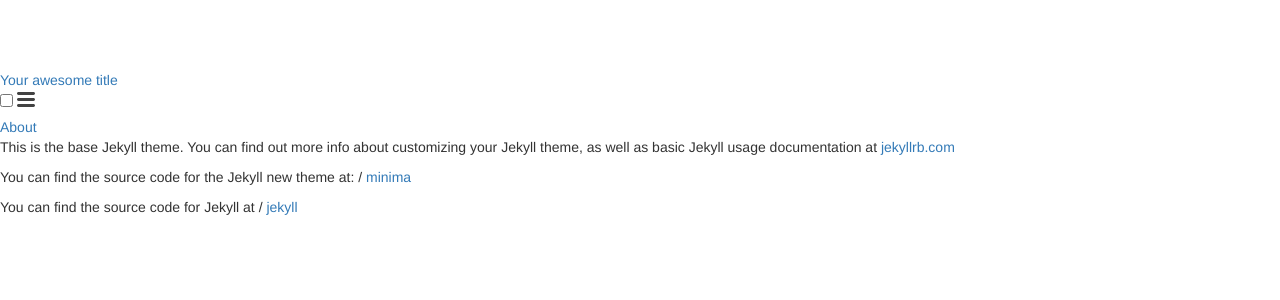
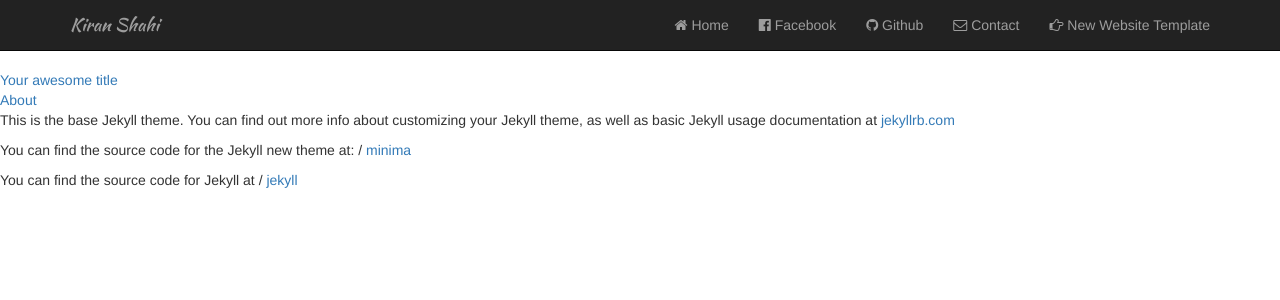
Before and after one commit to kiranshahi/kiranshahi.github.io, a Jekyll site: the page built from about.md, in a window 1280 px wide. Shown: the top 300 px of the page. Built offline with Jekyll 4.4.1, drawn with Linux system fonts in a browser that asks for light colours.

Commit message:
Nav links added.

```diff
--- a/_includes/head.html
+++ b/_includes/head.html
@@ -2,12 +2,14 @@
   <meta charset="utf-8">
   <meta http-equiv="X-UA-Compatible" content="IE=edge">
   <meta name="viewport" content="width=device-width, initial-scale=1">
-
+  <meta name="viewport" content="width=device-width, initial-scale=1, maximum-scale=1, user-scalable=no">
   <title>{% if page.title %}{{ page.title | escape }}{% else %}{{ site.title | escape }}{% endif %}</title>
   <meta name="description" content="{{ page.excerpt | default: site.description | strip_html | normalize_whitespace | truncate: 160 | escape }}">
 
   <link rel="stylesheet" href="{{ "/assets/style.css" | relative_url }}">
   <link rel="stylesheet" href="{{ "/assets/bootstrap/css/bootstrap.css" | relative_url }}">
+  <link href='https://fonts.googleapis.com/css?family=Kaushan+Script' rel='stylesheet' type='text/css'>
+  <link href="https://maxcdn.bootstrapcdn.com/font-awesome/4.7.0/css/font-awesome.min.css" rel="stylesheet" integrity="sha384-wvfXpqpZZVQGK6TAh5PVlGOfQNHSoD2xbE+QkPxCAFlNEevoEH3Sl0sibVcOQVnN" crossorigin="anonymous">
   <link rel="canonical" href="{{ page.url | replace:'index.html','' | absolute_url }}">
   <link rel="alternate" type="application/rss+xml" title="{{ site.title | escape }}" href="{{ "/feed.xml" | relative_url }}">
 
--- a/_includes/header.html
+++ b/_includes/header.html
@@ -6,17 +6,40 @@
     <a class="site-title" href="{{ "/" | relative_url }}">{{ site.title | escape }}</a>
 
     {% if page_paths %}
-      <nav class="site-nav">
-        <input type="checkbox" id="nav-trigger" class="nav-trigger" />
-        <label for="nav-trigger">
-          <span class="menu-icon">
-            <svg viewBox="0 0 18 15" width="18px" height="15px">
-              <path fill="#424242" d="M18,1.484c0,0.82-0.665,1.484-1.484,1.484H1.484C0.665,2.969,0,2.304,0,1.484l0,0C0,0.665,0.665,0,1.484,0 h15.031C17.335,0,18,0.665,18,1.484L18,1.484z"/>
-              <path fill="#424242" d="M18,7.516C18,8.335,17.335,9,16.516,9H1.484C0.665,9,0,8.335,0,7.516l0,0c0-0.82,0.665-1.484,1.484-1.484 h15.031C17.335,6.031,18,6.696,18,7.516L18,7.516z"/>
-              <path fill="#424242" d="M18,13.516C18,14.335,17.335,15,16.516,15H1.484C0.665,15,0,14.335,0,13.516l0,0 c0-0.82,0.665-1.484,1.484-1.484h15.031C17.335,12.031,18,12.696,18,13.516L18,13.516z"/>
-            </svg>
-          </span>
-        </label>
+      <nav class="navbar navbar-inverse navbar-fixed-top">
+    <div class="container">
+      <div class="navbar-header">
+        <button type="button" class="navbar-toggle collapsed" data-toggle="collapse" data-target="#navbar" aria-expanded="false" aria-controls="navbar">
+          <span class="sr-only">Toggle navigation</span>
+          <span class="icon-bar"></span>
+          <span class="icon-bar"></span>
+          <span class="icon-bar"></span>
+        </button>
+        <a class="navbar-brand" href="#">Kiran Shahi</a>
+      </div>
+      <div id="navbar" class="navbar-collapse collapse">
+         <ul class="nav navbar-nav navbar-right">
+                    <li>
+                      <a class="page-scroll" href="#"><i class="fa fa-home" aria-hidden="true"></i> Home</a>
+                    </li>
+                    <li>
+                        <a class="page-scroll" href="https://www.facebook.com/itskirans"><i class="fa fa-facebook-official" aria-hidden="true"></i> Facebook</a>
+                    </li>
+                    <li>
+                        <a class="page-scroll" href="https://github.com/kiranshahi"><i class="fa fa-github" aria-hidden="true"></i> Github</a>
+                    </li>
+                    <li>
+                        <a class="page-scroll" href="mailto:mail@kirans.com.np"><i class="fa fa-envelope-o" aria-hidden="true"></i> Contact</a>
+                    </li>
+                    <li>
+                      <a href="https://kiranshahi.github.io/website-template-learning-sass/">
+                        <i class="fa fa-hand-o-right" aria-hidden="true"></i> New Website Template
+                      </a>
+                    </li>
+                </ul>
+      </div><!--/.navbar-collapse -->
+    </div>
+  </nav>
 
         <div class="trigger">
           {% for path in page_paths %}
```
Also changed, not shown: _layouts/default.html (line endings or trailing spaces), _layouts/home.html (line endings or trailing spaces), _layouts/page.html (line endings or trailing spaces), _layouts/post.html (line endings or trailing spaces).
